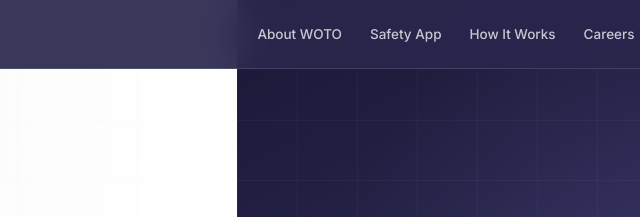
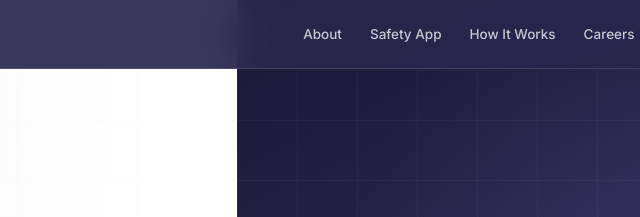
Before and after one commit to nishant92588/WOTO_website, a website: page index.html in a window 1280 px wide. Shown: the top 217 px of the page, 403-1043 px from the left. Drawn offline with Linux system fonts and the light colour scheme.

Commit message:
Update navbar link text for clarity

```diff
--- a/index.html
+++ b/index.html
@@ -17,7 +17,7 @@
       <div class="nav-logo-text">WOTO Safety</div>
     </a>
     <ul class="nav-links">
-      <li><a href="#about">About WOTO</a></li>
+      <li><a href="#about">About</a></li>
       <li><a href="#app">Safety App</a></li>
       <li><a href="#how">How It Works</a></li>
       <li><a href="#careers">Careers</a></li>
```
